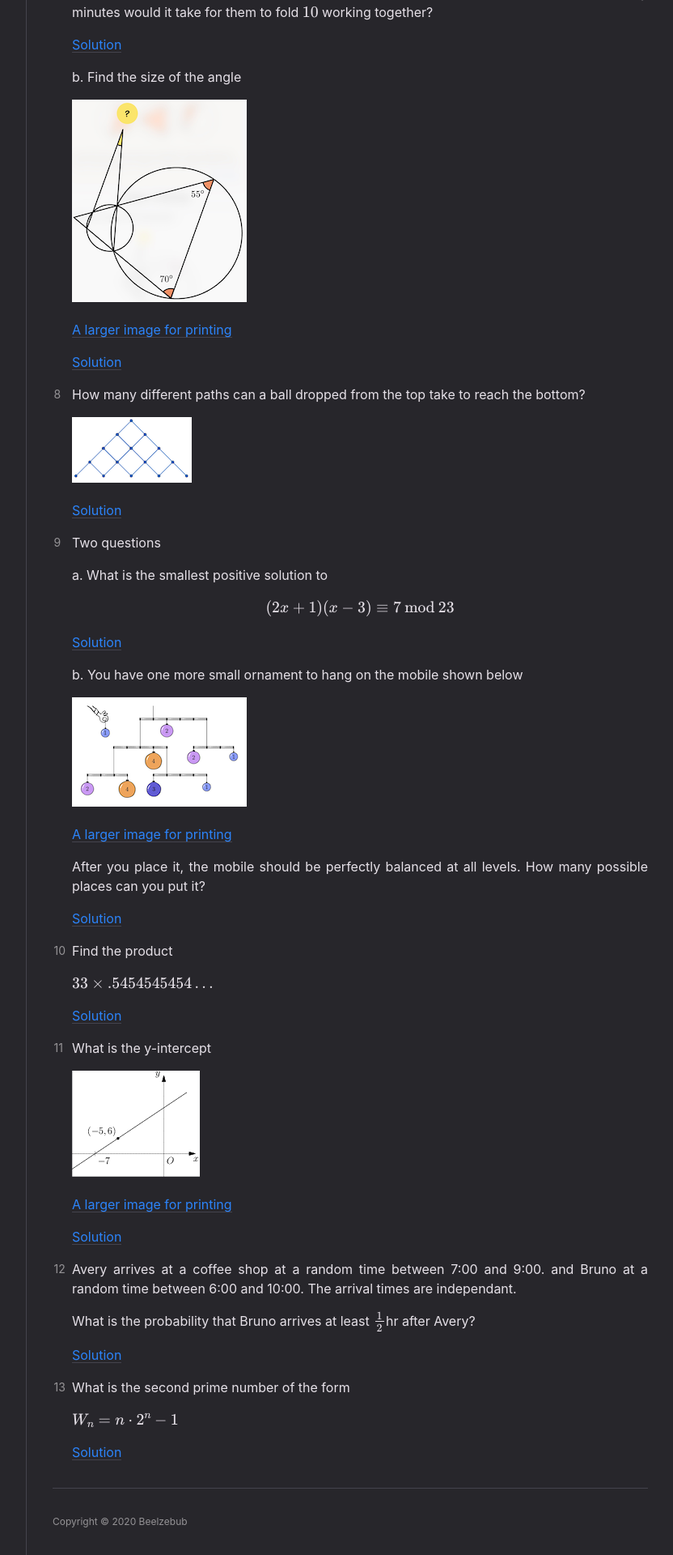
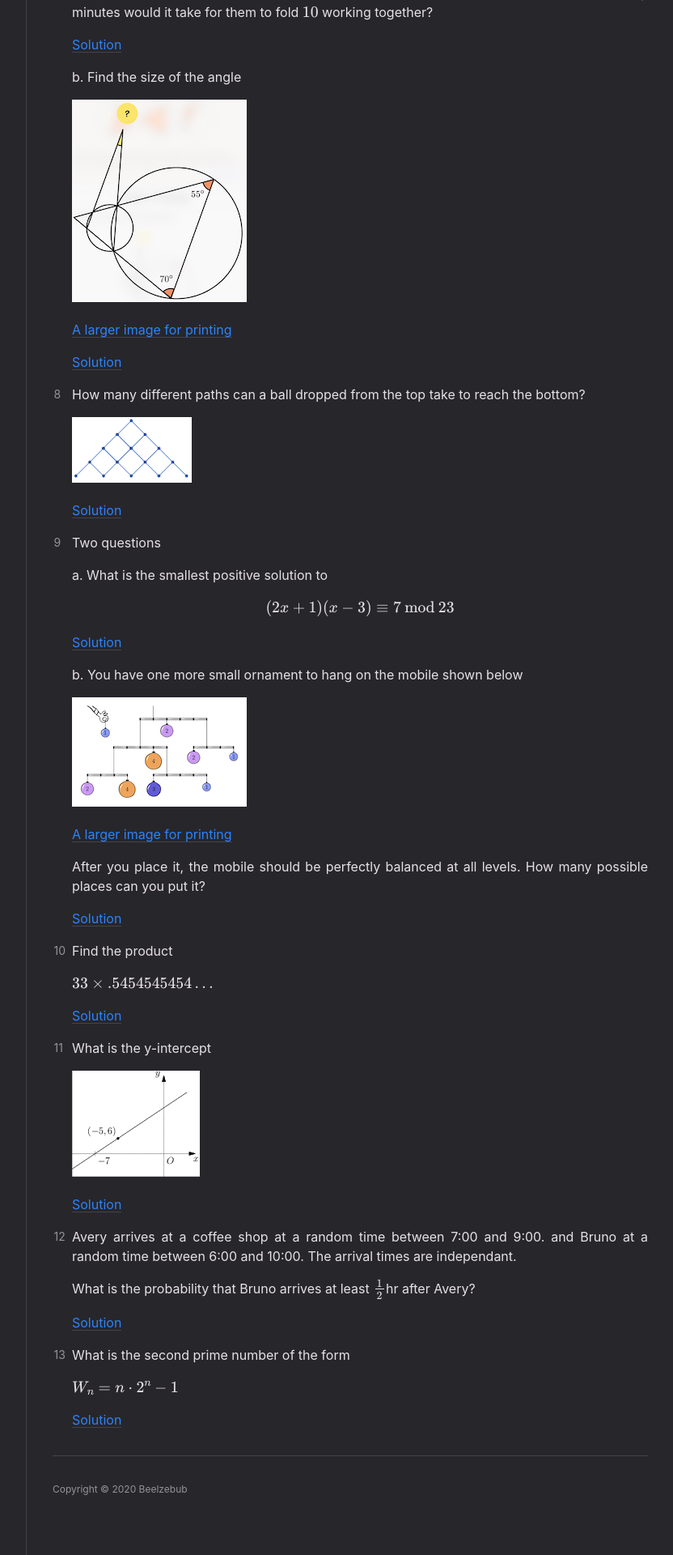
Before and after one commit to oldgooseberry/oldgooseberry.github.io, a Jekyll site: the page built from solns/jan2020/index.md, in a window 1280 px wide. Shown: the part 1178-3098 px from the top of the page at 81% size, without its empty margins (339-1171 px from the left). Built offline with Jekyll 4.4.1, drawn with Linux system fonts in a browser that asks for light colours; formulas are drawn with MathJax 3.

Commit message:
Remove the large image

```diff
--- a/solns/jan2020/index.md
+++ b/solns/jan2020/index.md
@@ -113,8 +113,6 @@ Here are the problems and solutions to the problems asked during January of 2020
 
    ![](/img/jan2020/graph1.png)
 
-   [A larger image for printing](/img/jan2020/graph1.jpeg)
-
    [Solution](p11)
 
 
```
